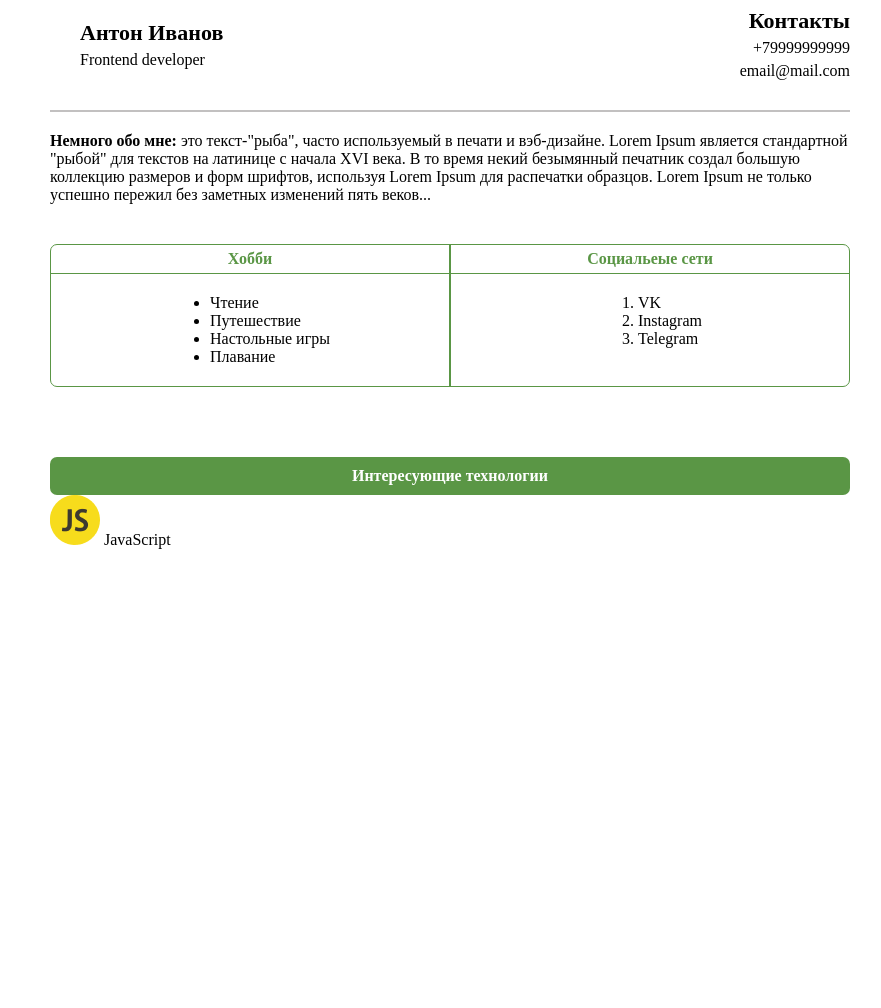
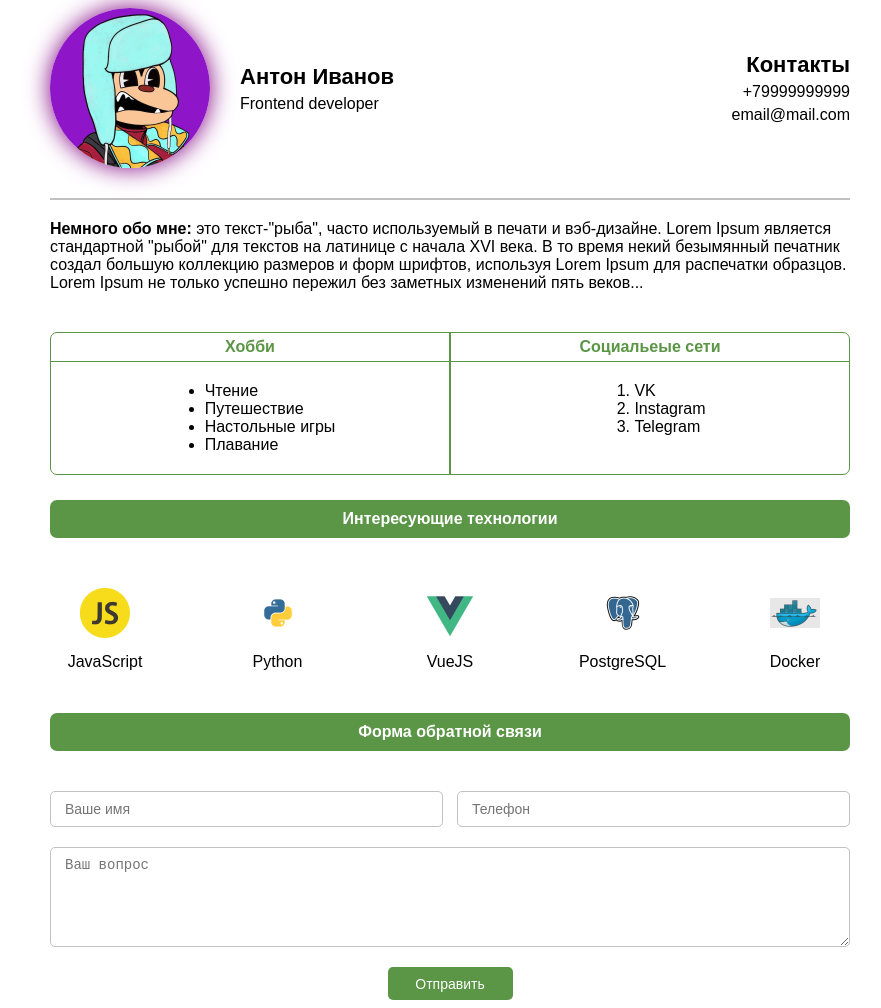
Before and after one commit to SuperLuchito/Lukyan_Surgu_Project-1, a plain HTML site: page index.html in a window 1280 px wide. Shown: the whole page, without its empty margins (190-1071 px from the left). Before the commit the page ends 800 px from the top, so only its background shows below. Drawn offline with Linux system fonts and the light colour scheme.

Commit message:
Release version of the project

```diff
--- a/index.html
+++ b/index.html
@@ -11,7 +11,7 @@
     <div class="wrapper">
         <header class="header">
             <div class="left">
-                <img class="photo" src="./image_myself.png" alt="">
+                <img class="picture-round" src="./image_myself.jpeg" alt="">
                 <div class="info">
                     <h1>Антон Иванов</h1>
                     <span>Frontend developer</span>
@@ -59,10 +59,41 @@
 
         <div class="tech-stack">
             <div class="tech-picture">
-                <img src="./image_js.png" alt="">
+                <img class="picture-crop" src="./image_js.png" alt="">
                 <span>JavaScript</span>
             </div>
+            <div class="tech-picture">
+                <img class="picture-crop" src="./image_python.png" alt="">
+                <span>Python</span>
+            </div>
+            <div class="tech-picture">
+                <img class="picture-crop" src="./image_vueJS.png" alt="">
+                <span>VueJS</span>
+            </div>
+            <div class="tech-picture">
+                <img class="picture-crop" src="./image_postgreSQL.png" alt="">
+                <span>PostgreSQL</span>
+            </div>
+            <div class="tech-picture">
+                <img class="picture-crop" src="./image_Docker.png" alt="">
+                <span>Docker</span>
+            </div>
         </div>
+
+        <div class="title">Форма обратной связи</div>
+
+        <form action="" class="feedback">
+            <div class="feedback-div">
+                <input class="feedback-input" type="text" placeholder="Ваше имя">
+                <input class="feedback-input" type="text" placeholder="Телефон">
+            </div>
+            <div class="feedback-div">
+                <textarea class="feedback-textarea" rows="5" placeholder="Ваш вопрос"></textarea>
+            </div>
+            <div class="button-div">
+                <button class="button">Отправить</button>
+            </div>
+        </form>
 
     </div>
 </body>
--- a/style.css
+++ b/style.css
@@ -1,6 +1,7 @@
 .wrapper {
     width: 800px;
     margin: 0 auto;
+    font-family: "Arial";
 }
 
 .left {
@@ -14,6 +15,13 @@
     align-items: flex-end;
     justify-content: center;
     gap: 5px;
+}
+
+.picture-round {
+    width: 160px;
+    height: 160px;
+    border-radius: 100px;
+    box-shadow: 0 0 25px 0 purple;
 }
 
 h1, h2 {
@@ -96,8 +104,101 @@ hr {
     background: #5A9645;
     border-radius: 7px;
     padding: 10px;
-    margin-top: 70px;
+    margin-top: 25px;
     text-align: center;
     color: white;
     font-weight: 700;
 }
+
+.tech-stack {
+    margin-top: 40px;
+    display: flex;
+    justify-content: space-between;
+}
+
+.tech-picture {
+    display: flex;
+    flex-direction: column;
+    align-items: center;
+    gap: 15px;
+    border: #5A9645;
+    border-radius: 7px;
+    padding: 10px 30px;
+    transition: box-shadow 0.5s ease;
+    width: 50px;
+    height: 90px;
+}
+
+.picture-crop {
+    object-fit: cover;
+    width: 50px;
+    height: 50px;
+}
+
+.tech-picture:hover {
+    cursor: pointer;
+    box-shadow: 0 4px 20px 0 #5A9645;
+}
+
+.feedback {
+    margin-top: 20px;
+    display: flex;
+    flex-direction: column;
+}
+
+.feedback-div {
+    display: flex;
+    justify-content: space-between;
+}
+
+.feedback-input {
+    width: 363px;
+    border-radius: 5px;
+    border: 1px solid #C1C1C1;
+    padding: 9px 14px;
+    font-weight: 400;
+    font-size: 14px;
+}
+
+.feedback-div {
+    margin-top: 20px;
+    display: flex;
+}
+
+.feedback-textarea {
+    width: 800px;
+    border-radius: 5px;
+    border: 1px solid #C1C1C1;
+    padding: 9px 14px;
+    font-weight: 400;
+    font-size: 14px;
+}
+
+.button-div {
+    margin-top: 20px;
+    display: flex;
+    justify-content: center;
+    align-items: center;
+}
+
+.button{
+    background: #5A9645;
+    color: white;
+    border: none;
+    padding: 10px;
+    border-radius: 5px;
+    bottom: 0;
+    transition: box-shadow 0.5s ease;
+    width: 125px;
+    height: 33px;
+    font-weight: 400;
+    font-size: 14px;
+    display: flex;
+    align-items: center;
+    justify-content: center;
+}
+
+.button:hover {
+    cursor: pointer;
+    box-shadow: 0 0 20px 0 #5A9645;
+}
```
Also changed, not shown: image_myself.jpeg (added).
